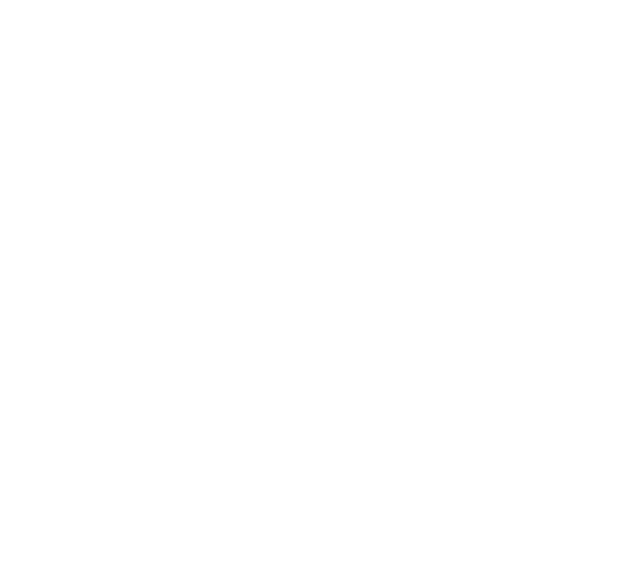
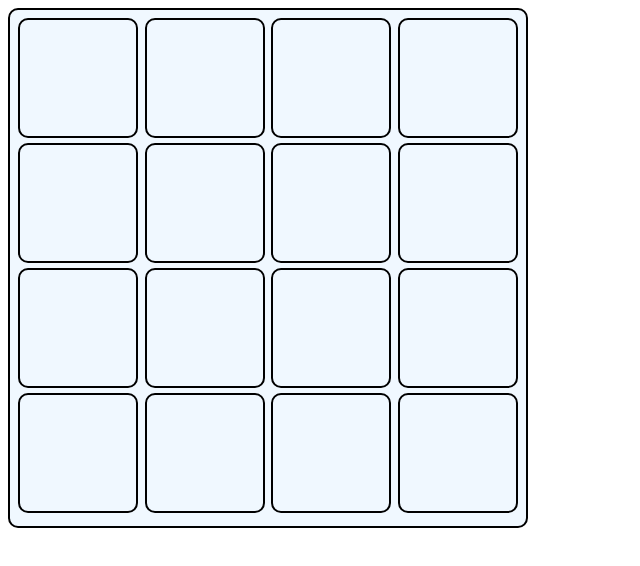
Before and after one commit to wainsix/odin-etch, a website: page public/index.html in a window 1280 px wide. Shown: the whole page, without its empty margins (0-640 px from the left). Drawn offline with Linux system fonts and the light colour scheme.

Commit message:
divs-hover

```diff
--- a/public/app.js
+++ b/public/app.js
@@ -0,0 +1,11 @@
+function addElement() {
+  const conDiv = document.getElementById("container");
+
+  for (let i = 1; i < 17; i++) {
+    const newDiv = document.createElement("div");
+    newDiv.classList.add("div" + i);
+    conDiv.appendChild(newDiv);
+  }
+}
+
+addElement();
--- a/public/index.html
+++ b/public/index.html
@@ -9,6 +9,6 @@
     <script src="app.js" async defer></script>
   </head>
   <body>
-    <div class="container"></div>
+    <div class="container" id="container"></div>
   </body>
 </html>
--- a/public/style.css
+++ b/public/style.css
@@ -0,0 +1,19 @@
+.container {
+  display: flex;
+  width: 500px;
+  height: 500px;
+  justify-content: space-between;
+  flex-wrap: wrap;
+  background-color: aliceblue;
+}
+div {
+  height: 100px;
+  width: 100px;
+  border: 2px solid;
+  border-radius: 10px;
+  padding: 8px;
+  text-align: center;
+}
+div:hover:not(.container) {
+  background-color: aquamarine;
+}
```
